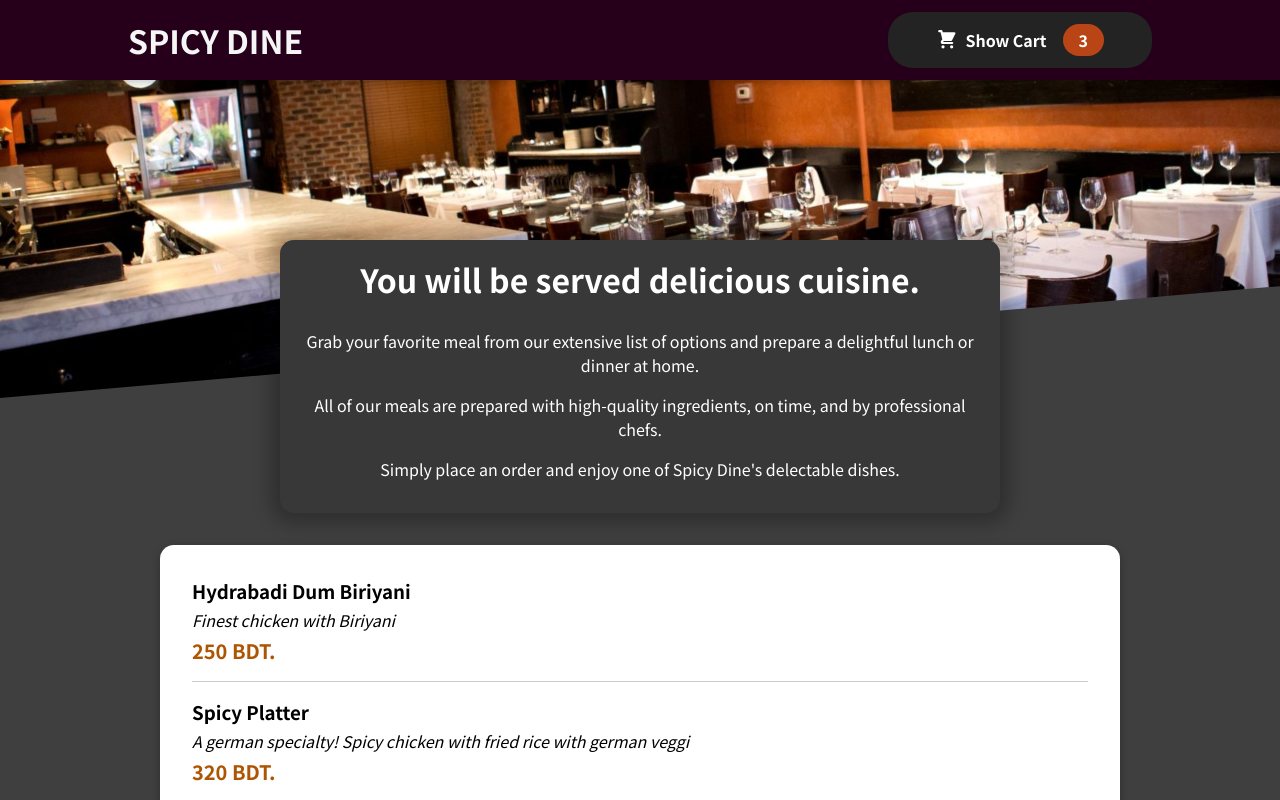
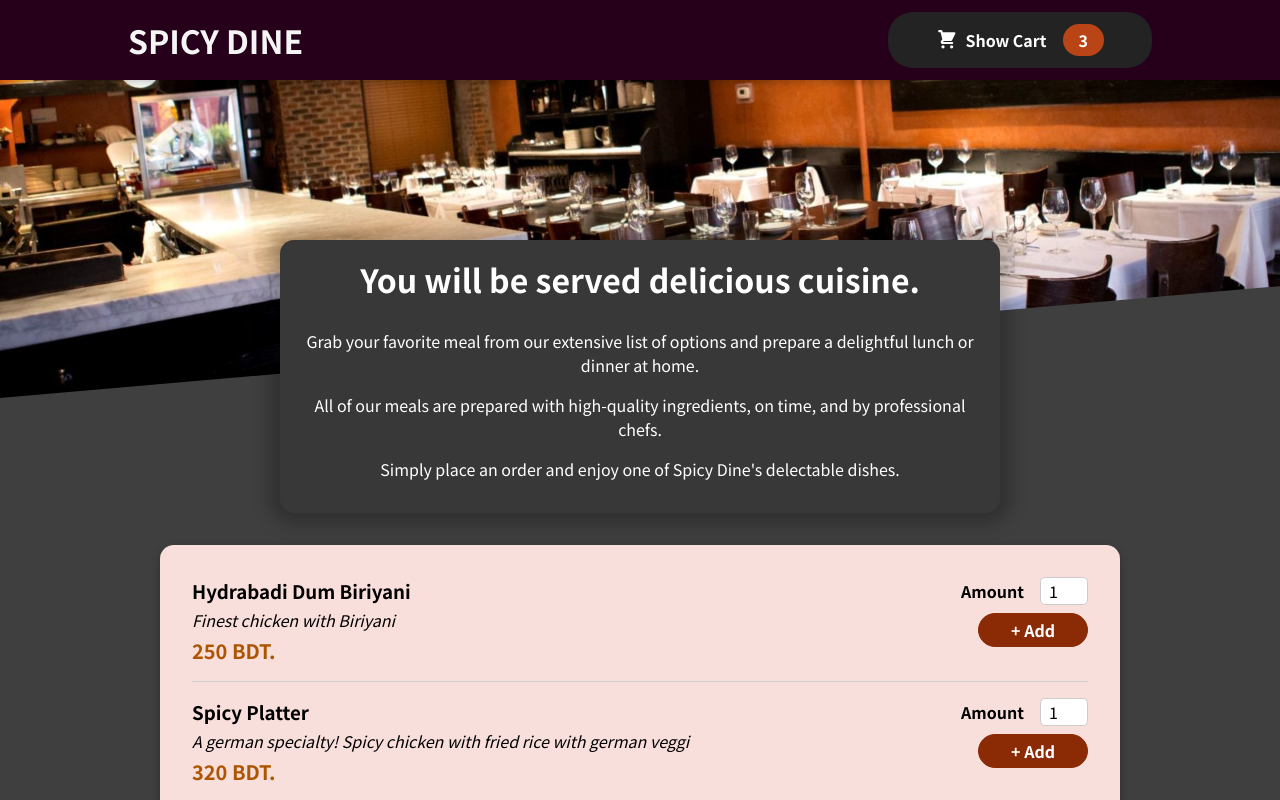
Before and after one commit to MahbubHossainFaisal/Food-Ordering-App, a React (Create React App) app in the folder Spicy-Dine/: page / in a window 1280 px wide. Shown: the top 800 px of the page. Built offline with nearby package versions, Linux system fonts and the light colour scheme.

Commit message:
Adding input form in fooditem card component

```diff
--- a/Spicy-Dine/src/components/Meals/MealIteam/MealItem.js
+++ b/Spicy-Dine/src/components/Meals/MealIteam/MealItem.js
@@ -1,4 +1,5 @@
 import React from 'react'
+import MealItemForm from './MealItemForm'
 import classes from './MealItem.module.css'
 
 const MealItem = (props) => {
@@ -11,7 +12,9 @@ const MealItem = (props) => {
                 <div className={classes.price}> {price} </div>
             </div>
 
-            <div></div>
+            <div>
+                <MealItemForm />
+            </div>
         </li>
     )
 }
--- /dev/null
+++ b/Spicy-Dine/src/components/Meals/MealIteam/MealItemForm.js
@@ -0,0 +1,21 @@
+import React from 'react'
+import Input from '../../UI/Input'
+import classes from './MealItemForm.module.css'
+
+const MealItemForm = () => {
+    return (
+        <form className={classes.form}>
+            <Input label="Amount" input={{
+                id: 'amount',
+                type: 'number',
+                min: '1',
+                max: '5',
+                step: '1',
+                defaultValue: '1'
+             }} />
+            <button>+ Add</button>
+        </form>
+    )
+}
+
+export default MealItemForm
--- /dev/null
+++ b/Spicy-Dine/src/components/Meals/MealIteam/MealItemForm.module.css
@@ -0,0 +1,20 @@
+.form {
+    text-align: right;
+}
+
+.form button {
+    font: inherit;
+    cursor: pointer;
+    background-color: #8a2b06;
+    border: 1px solid #8a2b06;
+    color: white;
+    padding: 0.25rem 2rem;
+    border-radius: 20px;
+    font-weight: bold;
+}
+
+.form button:hover,
+.form button:active {
+    background-color: #641e03;
+    border-color: #641e03;
+}
--- a/Spicy-Dine/src/components/UI/Card.module.css
+++ b/Spicy-Dine/src/components/UI/Card.module.css
@@ -2,5 +2,5 @@
     padding: 1rem;
     box-shadow: 0 2px 8px rgba(0, 0, 0, 0.25);
     border-radius: 14px;
-    background-color: white;
+    background-color: #f9dfdc;
 }
--- /dev/null
+++ b/Spicy-Dine/src/components/UI/Input.js
@@ -0,0 +1,13 @@
+import React from 'react'
+import classes from './Input.module.css'
+
+const Input = (props) => {
+    return (
+        <div className={classes.input}>
+            <label htmlFor={props.input.id}>{props.label}</label>
+            <input {...props.input} />
+        </div>
+    )
+}
+
+export default Input
--- /dev/null
+++ b/Spicy-Dine/src/components/UI/Input.module.css
@@ -0,0 +1,18 @@
+.input {
+    display: flex;
+    align-items: center;
+    margin-bottom: 0.5rem;
+}
+
+.input label {
+    font-weight: bold;
+    margin-right: 1rem;
+}
+
+.input input {
+    width: 3rem;
+    border-radius: 5px;
+    border: 1px solid #ccc;
+    font: inherit;
+    padding-left: 0.5rem;
+}
```
Also changed, not shown: 1 other file (tests, documents, lock files or other folders).
